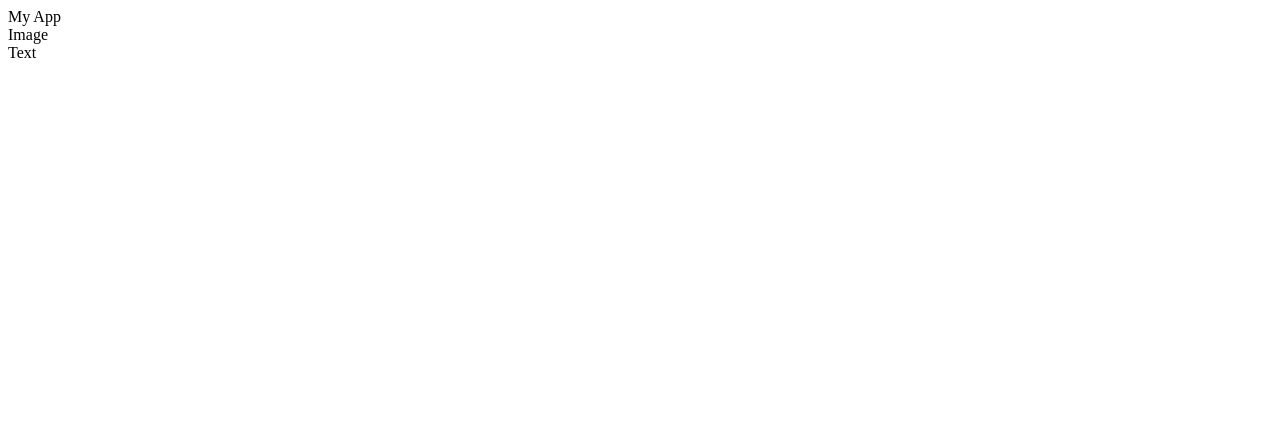
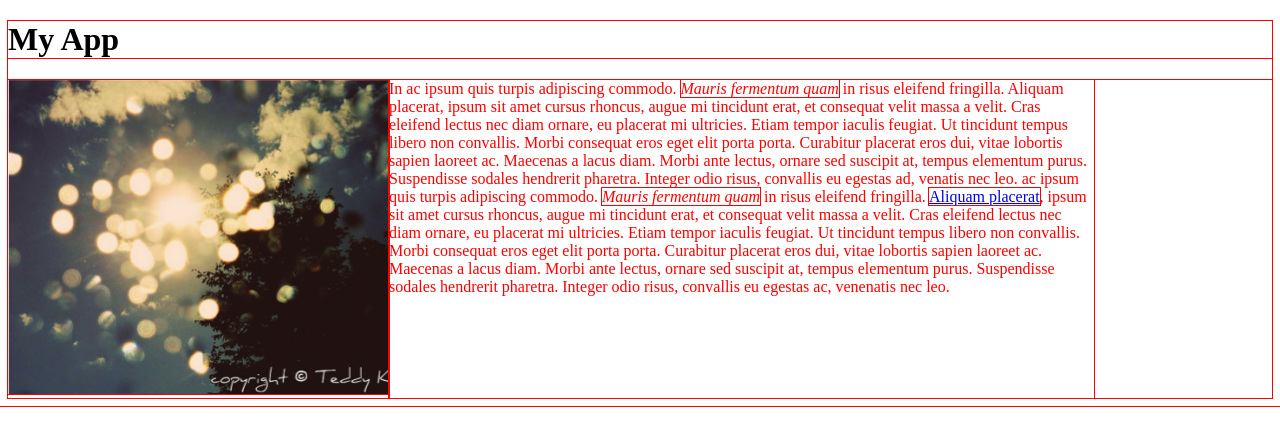
Before and after one commit to multicoderguy/buildaportfolio, a plain HTML site: page portfolio/toplist/index.html in a window 1280 px wide. Drawn offline with Linux system fonts and the light colour scheme.

Commit message:
copy of yesterdays finished work

```diff
--- a/portfolio/toplist/index.html
+++ b/portfolio/toplist/index.html
@@ -1,5 +1,13 @@
-<div class="title">My App</div>
-<div class="app">
-    <div class="screenshot">Image</div>
-    <div class="description">Text</div>
-</div>
+<!DOCTYPE html>
+<html>
+    <head>
+        <link rel="stylesheet" type="text/css" href="style.css">
+    </head>
+    <body>
+        <h1 class="title">My App</h1>
+        <div class="app">
+            <div class="screenshot"><img src="images/app.png"></div>
+            <div class="description">In ac ipsum quis turpis adipiscing commodo. <em>Mauris fermentum quam</em> in risus eleifend fringilla. Aliquam placerat, ipsum sit amet cursus rhoncus, augue mi tincidunt erat, et consequat velit massa a velit. Cras eleifend lectus nec diam ornare, eu placerat mi ultricies. Etiam tempor iaculis feugiat. Ut tincidunt tempus libero non convallis. Morbi consequat eros eget elit porta porta. Curabitur placerat eros dui, vitae lobortis sapien laoreet ac. Maecenas a lacus diam. Morbi ante lectus, ornare sed suscipit at, tempus elementum purus. Suspendisse sodales hendrerit pharetra. Integer odio risus, convallis eu egestas ad, venatis nec leo. ac ipsum quis turpis adipiscing commodo. <em>Mauris fermentum quam</em> in risus eleifend fringilla. <a href="#">Aliquam placerat</a>, ipsum sit amet cursus rhoncus, augue mi tincidunt erat, et consequat velit massa a velit. Cras eleifend lectus nec diam ornare, eu placerat mi ultricies. Etiam tempor iaculis feugiat. Ut tincidunt tempus libero non convallis. Morbi consequat eros eget elit porta porta. Curabitur placerat eros dui, vitae lobortis sapien laoreet ac. Maecenas a lacus diam. Morbi ante lectus, ornare sed suscipit at, tempus elementum purus. Suspendisse sodales hendrerit pharetra. Integer odio risus, convallis eu egestas ac, venenatis nec leo.</div>
+        </div>
+    </body>
+</html>
--- a/portfolio/toplist/style.css
+++ b/portfolio/toplist/style.css
@@ -0,0 +1,24 @@
+* {
+   outline: 1px solid red !important;
+}
+
+*{
+    -webkit-box-sizing: border-box;
+    -moz-box-sizing: border-box;
+    -ms-box-sizing: border-box;
+    box-sizing: border-box;
+}
+
+.app {
+    display: -webkit-flex;
+    display: flex;
+}
+
+.screenshot {
+    max-width: 460px;
+}
+
+.description {
+    color: red;
+    max-width: 705px;
+}
```
Also changed, not shown: portfolio/toplist/images/app.png (added).
